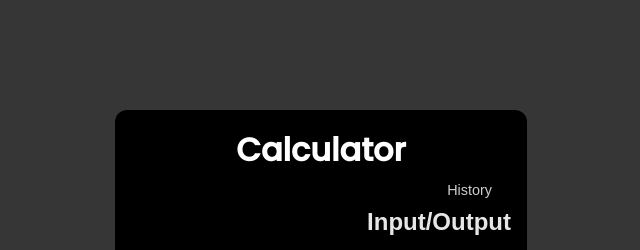
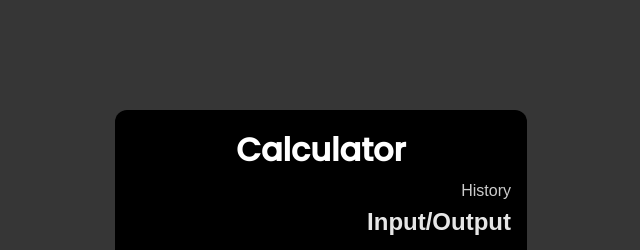
Before and after one commit to LevyMonteiro/calculator, a React (Vite) app: page / in a window 1280 px wide. Shown: the top 250 px of the page, without its empty margins (319-959 px from the left). Built offline with nearby package versions, Linux system fonts and the light colour scheme.

Commit message:
update css styles

```diff
--- a/src/styles/display.css
+++ b/src/styles/display.css
@@ -4,12 +4,13 @@
   color: white;
   display: flex;
   flex-direction: row-reverse;
+  align-items: center;
   font-family: Arial, Helvetica, sans-serif;
+  overflow: auto;
 }
 
 .display h1 {
   justify-content: center;
-  /* margin-bottom: 16px; */
   font-family: 'Poppins', sans-serif;
 }
 
--- a/src/styles/footer.css
+++ b/src/styles/footer.css
@@ -16,9 +16,6 @@ a {
   text-decoration: none;
   font-weight: 600;
   margin-left: -2px;
-}
-
-p, a {
   transform: scale(0.9);
 }
 
```
